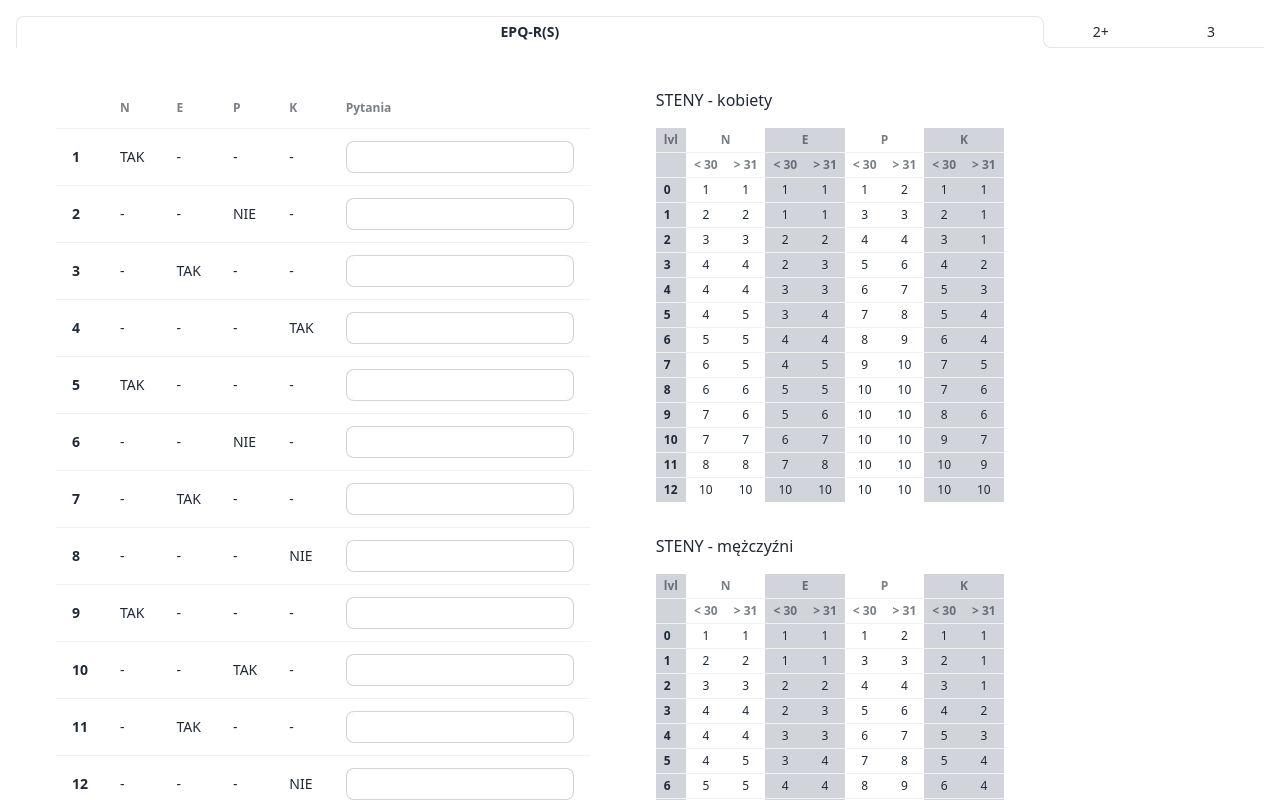
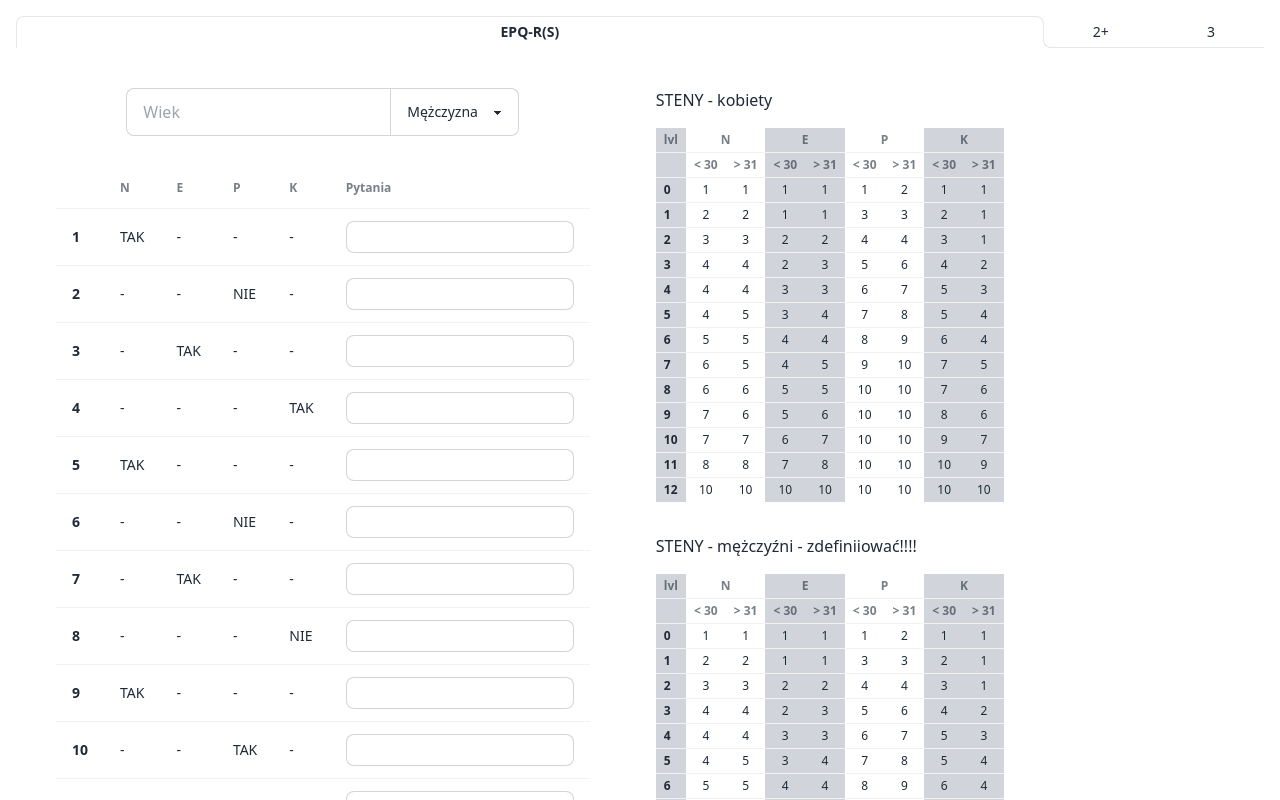
Before and after one commit to symygy/psycho-calc, a React (Vite) app: page / in a window 1280 px wide. Shown: the top 800 px of the page. Built offline with nearby package versions, Linux system fonts and the light colour scheme.

Commit message:
Components refactor

```diff
--- a/src/components/EPQR.tsx
+++ b/src/components/EPQR.tsx
@@ -1,17 +1,23 @@
-import React, { useEffect, useRef, useState } from "react";
+import React, {
+  useEffect,
+  useRef,
+  useState,
+} from "react";
 import { flagsEPQR, stensWomenEPQR } from "../lib/flags";
 import Results from "./Results";
 import TableStens from "./TableStens";
+import TableQuestions from "./TableQuestions";
 
 const EPQR: React.FC = () => {
-  const [age, setAge] = useState(35);
-  const [sex, setSex] = useState("K");
+  const [age, setAge] = useState("");
+  const [sex, setSex] = useState("Mężczyzna");
   const [matches, setMatches] = useState({ N: 0, E: 0, P: 0, K: 0 });
   const [stens, setStens] = useState({ N: 0, E: 0, P: 0, K: 0 });
   const [inputValues, setInputValues] = useState<{ [key: number]: string }>({});
   const [invalidInputs, setInvalidInputs] = useState<{
     [key: number]: boolean;
   }>({});
+
   const renderFlagValue = (value: boolean | null): string => {
     if (value === null) return "-";
     if (value === true) return "TAK";
@@ -25,7 +31,15 @@ const EPQR: React.FC = () => {
     )
   ).sort((a, b) => a - b);
 
-  const inputRefs = useRef<(HTMLInputElement | null)[]>([]);
+  const inputRefs = useRef<HTMLInputElement[]>([]);
+
+  const handleAgeChange = (e: React.ChangeEvent<HTMLInputElement>) => {
+    setAge(e.target.value);
+  };
+
+  const handleSexChange = (e: React.ChangeEvent<HTMLSelectElement>) => {
+    setSex(e.target.value);
+  };
 
   const handleInputChange = (
     e: React.ChangeEvent<HTMLInputElement>,
@@ -49,6 +63,8 @@ const EPQR: React.FC = () => {
   };
 
   const handleClearInputs = () => {
+    setAge("");
+    setSex("Mężczyzna");
     setInputValues({});
     setInvalidInputs({});
     setStens({ N: 0, E: 0, P: 0, K: 0 });
@@ -115,7 +131,7 @@ const EPQR: React.FC = () => {
   const calculateStens = () => {
     let tempStens = { N: 0, E: 0, P: 0, K: 0 };
     stensWomenEPQR.map((item, index) => {
-      if (age < 31) {
+      if (Number(age) < 31) {
         if (matches.N === index) tempStens.N = item.N.below;
         if (matches.E === index) tempStens.E = item.E.below;
         if (matches.P === index) tempStens.P = item.P.below;
@@ -135,52 +151,39 @@ const EPQR: React.FC = () => {
     <>
       <div className="flex justify-between">
         <div>
+          <div className="pb-8 text-center">
+            <div className="join">
+              <div>
+                <div>
+                  <input
+                    className="input input-bordered join-item"
+                    placeholder="Wiek"
+                    onChange={handleAgeChange}
+                    value={age}
+                    maxLength={2}
+                  />
+                </div>
+              </div>
+              <select
+                value={sex}
+                onChange={handleSexChange}
+                className="select select-bordered join-item"
+              >
+                <option>Mężczyzna</option>
+                <option>Kobieta</option>
+              </select>
+            </div>
+          </div>
           <div className="flex gap-6">
             <div className="">
-              <table className="table">
-                <thead>
-                  <tr>
-                    <th></th>
-                    <th>N</th>
-                    <th>E</th>
-                    <th>P</th>
-                    <th>K</th>
-                    <th>Pytania</th>
-                  </tr>
-                </thead>
-                <tbody>
-                  {allQuestions.map((question, index) => (
-                    <tr key={question}>
-                      <th>{question}</th>
-                      <td>{renderFlagValue(flagsEPQR.N[question] ?? null)}</td>
-                      <td>{renderFlagValue(flagsEPQR.E[question] ?? null)}</td>
-                      <td>{renderFlagValue(flagsEPQR.P[question] ?? null)}</td>
-                      <td>{renderFlagValue(flagsEPQR.K[question] ?? null)}</td>
-                      {
-                        <td>
-                          <label
-                            key={question}
-                            className="input input-bordered flex items-center gap-1 input-sm"
-                          >
-                            <input
-                              type="text"
-                              className={`grow ${
-                                invalidInputs[question] ? "text-red-500" : ""
-                              }`}
-                              placeholder=""
-                              maxLength={1}
-                              ref={(el) => (inputRefs.current[index] = el)}
-                              onChange={(e) =>
-                                handleInputChange(e, index, question)
-                              }
-                            />
-                          </label>
-                        </td>
-                      }
-                    </tr>
-                  ))}
-                </tbody>
-              </table>
+              <TableQuestions
+                questions={allQuestions}
+                flags={flagsEPQR}
+                inputRefs={inputRefs}
+                invalidInputs={invalidInputs}
+                handleInputChange={handleInputChange}
+                renderFlagValue={renderFlagValue}
+              />
             </div>
           </div>
           <div>
@@ -202,7 +205,7 @@ const EPQR: React.FC = () => {
             <TableStens data={stensWomenEPQR} />
           </div>
           <div>
-            STENY - mężczyźni
+            STENY - mężczyźni - zdefiniiować!!!!
             <TableStens data={stensWomenEPQR} />
           </div>
         </div>
--- /dev/null
+++ b/src/components/TableQuestions.tsx
@@ -0,0 +1,71 @@
+import React from "react";
+import { FlagsObject } from "../lib/flags";
+
+type Props = {
+  questions: number[];
+  flags: FlagsObject;
+  inputRefs: React.MutableRefObject<(HTMLInputElement | null)[]>;
+  invalidInputs: { [key: number]: boolean };
+  handleInputChange: (
+    e: React.ChangeEvent<HTMLInputElement>,
+    index: number,
+    question: number
+  ) => void;
+  renderFlagValue: (value: boolean | null) => string;
+};
+
+const TableQuestions = ({
+  questions,
+  flags,
+  inputRefs,
+  invalidInputs,
+  handleInputChange,
+  renderFlagValue,
+}: Props) => {
+  return (
+    <table className="table">
+      <thead>
+        <tr>
+          <th></th>
+          <th>N</th>
+          <th>E</th>
+          <th>P</th>
+          <th>K</th>
+          <th>Pytania</th>
+        </tr>
+      </thead>
+      <tbody>
+        {questions.map((question, index) => (
+          <tr key={question}>
+            <th>{question}</th>
+            <td>{renderFlagValue(flags.N[question] ?? null)}</td>
+            <td>{renderFlagValue(flags.E[question] ?? null)}</td>
+            <td>{renderFlagValue(flags.P[question] ?? null)}</td>
+            <td>{renderFlagValue(flags.K[question] ?? null)}</td>
+            {
+              <td>
+                <label
+                  key={question}
+                  className="input input-bordered flex items-center gap-1 input-sm"
+                >
+                  <input
+                    type="text"
+                    className={`grow ${
+                      invalidInputs[question] ? "text-red-500" : ""
+                    }`}
+                    placeholder=""
+                    maxLength={1}
+                    ref={(el) => (inputRefs.current[index] = el)}
+                    onChange={(e) => handleInputChange(e, index, question)}
+                  />
+                </label>
+              </td>
+            }
+          </tr>
+        ))}
+      </tbody>
+    </table>
+  );
+};
+
+export default TableQuestions;
```
